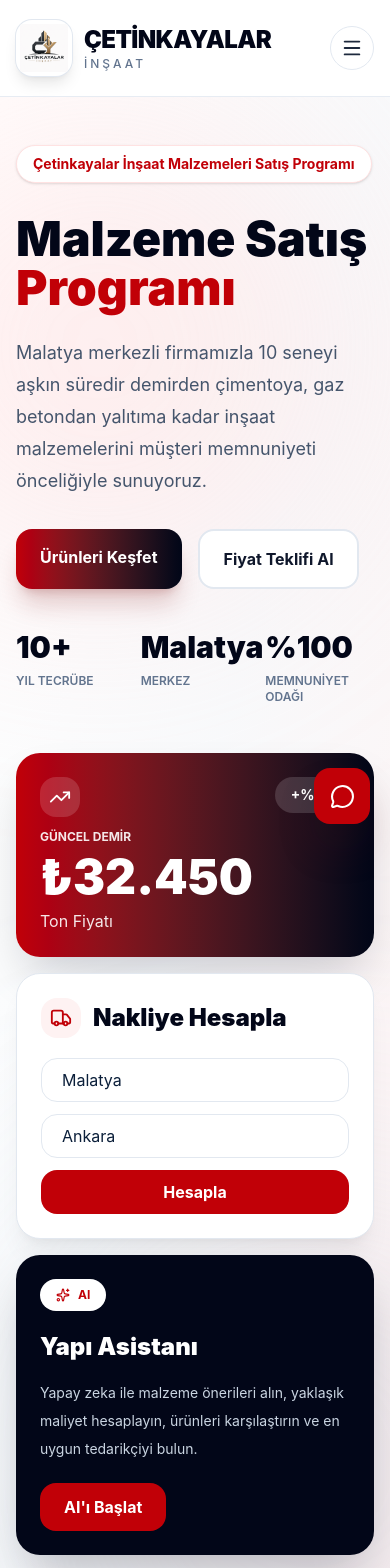
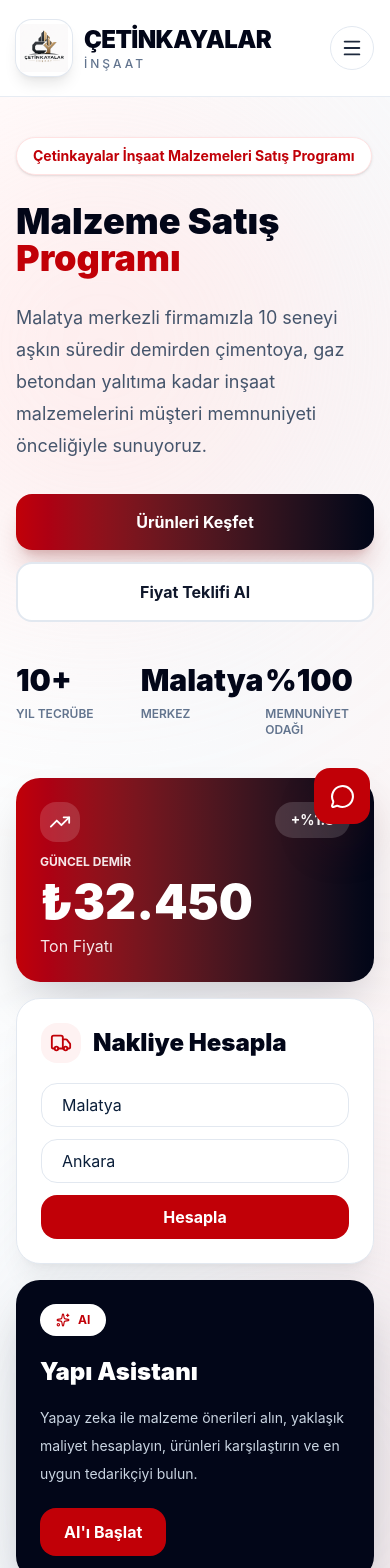
Before and after one commit to t6t2f7k87r-beep/cetinkaya-platform, a Next.js app: page / in a window 390 px wide. Shown: the top 1568 px of the page. Built offline with nearby package versions, Linux system fonts and the light colour scheme.

Commit message:
Polish animations and mobile layout

```diff
--- a/app/globals.css
+++ b/app/globals.css
@@ -79,3 +79,101 @@
     color: #ffffff;
   }
 }
+
+@layer utilities {
+  .reveal-up {
+    animation: reveal-up 680ms cubic-bezier(.2, .8, .2, 1) both;
+  }
+
+  .reveal-scale {
+    animation: reveal-scale 720ms cubic-bezier(.2, .8, .2, 1) both;
+  }
+
+  .soft-float {
+    animation: soft-float 7s ease-in-out infinite;
+  }
+
+  .interactive-lift {
+    transition:
+      transform 260ms ease,
+      box-shadow 260ms ease,
+      border-color 260ms ease,
+      background-color 260ms ease,
+      color 260ms ease;
+  }
+
+  .interactive-lift:hover {
+    transform: translateY(-4px);
+  }
+
+  .mobile-menu-panel {
+    animation: menu-drop 220ms ease both;
+    transform-origin: top;
+  }
+
+  @keyframes reveal-up {
+    from {
+      opacity: 0;
+      transform: translateY(18px);
+    }
+
+    to {
+      opacity: 1;
+      transform: translateY(0);
+    }
+  }
+
+  @keyframes reveal-scale {
+    from {
+      opacity: 0;
+      transform: translateY(14px) scale(.98);
+    }
+
+    to {
+      opacity: 1;
+      transform: translateY(0) scale(1);
+    }
+  }
+
+  @keyframes soft-float {
+    0%,
+    100% {
+      transform: translateY(0);
+    }
+
+    50% {
+      transform: translateY(-8px);
+    }
+  }
+
+  @keyframes menu-drop {
+    from {
+      opacity: 0;
+      transform: translateY(-8px) scaleY(.98);
+    }
+
+    to {
+      opacity: 1;
+      transform: translateY(0) scaleY(1);
+    }
+  }
+
+  @media (prefers-reduced-motion: reduce) {
+    .reveal-up,
+    .reveal-scale,
+    .soft-float,
+    .mobile-menu-panel {
+      animation: none;
+    }
+
+    .interactive-lift,
+    .interactive-lift:hover {
+      transform: none;
+      transition: none;
+    }
+
+    html {
+      scroll-behavior: auto;
+    }
+  }
+}
--- a/components/home/FeaturedProducts.tsx
+++ b/components/home/FeaturedProducts.tsx
@@ -18,14 +18,14 @@
   }, []);
 
   return (
-    <section className="bg-slate-50 py-24">
-      <div className="mx-auto max-w-7xl px-6">
-        <div className="mb-14">
+    <section className="bg-slate-50 py-16 sm:py-20 lg:py-24">
+      <div className="mx-auto max-w-7xl px-4 sm:px-6">
+        <div className="mb-10 reveal-up sm:mb-14">
           <span className="font-bold uppercase tracking-[0.3em] text-red-700">
             POPÜLER ÜRÜNLER
           </span>
 
-          <h2 className="mt-4 text-5xl font-black text-slate-950">
+          <h2 className="mt-4 text-3xl font-black text-slate-950 sm:text-5xl">
             En Çok Tercih Edilenler
           </h2>
 
@@ -34,11 +34,12 @@
           </p>
         </div>
 
-        <div className="grid gap-8 md:grid-cols-2 xl:grid-cols-4">
-          {featuredProducts.map((product) => (
+        <div className="grid gap-5 sm:gap-6 md:grid-cols-2 xl:grid-cols-4">
+          {featuredProducts.map((product, index) => (
             <ProductCard
               key={product.id}
               product={product}
+              index={index}
             />
           ))}
         </div>
--- a/components/home/hero/Hero.tsx
+++ b/components/home/hero/Hero.tsx
@@ -11,8 +11,8 @@
     <section className="relative overflow-hidden bg-gradient-to-br from-white via-slate-50 to-red-50">
       <BackgroundGlow />
 
-      <div className="relative z-10 mx-auto grid min-h-[calc(100vh-96px)] w-full max-w-6xl items-center gap-12 px-4 py-12 sm:px-6 lg:grid-cols-[minmax(0,1fr)_minmax(360px,460px)] lg:gap-14 lg:px-8 lg:py-14 xl:gap-16">
-        <div className="max-w-2xl">
+      <div className="relative z-10 mx-auto grid min-h-[calc(100svh-96px)] w-full max-w-6xl items-center gap-10 px-4 py-10 sm:px-6 sm:py-12 lg:grid-cols-[minmax(0,1fr)_minmax(360px,460px)] lg:gap-14 lg:px-8 lg:py-14 xl:gap-16">
+        <div className="max-w-2xl reveal-up">
           <HeroBadge />
           <HeroHeading />
           <HeroDescription />
--- a/components/home/hero/HeroButtons.tsx
+++ b/components/home/hero/HeroButtons.tsx
@@ -2,18 +2,18 @@
 
 export default function HeroButtons() {
   return (
-    <div className="mt-8 flex flex-wrap gap-4 lg:mt-10">
+    <div className="mt-8 grid gap-3 sm:flex sm:flex-wrap sm:gap-4 lg:mt-10">
 
       <Link
         href="/urunler"
-        className="rounded-2xl bg-gradient-to-r from-red-700 to-slate-950 px-6 py-4 text-base font-bold text-white shadow-xl shadow-red-900/20 transition duration-300 hover:-translate-y-1 hover:shadow-2xl sm:px-8 sm:text-lg"
+        className="interactive-lift rounded-2xl bg-gradient-to-r from-red-700 to-slate-950 px-6 py-4 text-center text-base font-bold text-white shadow-xl shadow-red-900/20 sm:px-8 sm:text-lg"
       >
         Ürünleri Keşfet
       </Link>
 
       <Link
         href="/teklif"
-        className="rounded-2xl border-2 border-slate-200 bg-white px-6 py-4 text-base font-bold text-slate-900 transition duration-300 hover:border-red-700 hover:text-red-700 sm:px-8 sm:text-lg"
+        className="interactive-lift rounded-2xl border-2 border-slate-200 bg-white px-6 py-4 text-center text-base font-bold text-slate-900 hover:border-red-700 hover:text-red-700 sm:px-8 sm:text-lg"
       >
         Fiyat Teklifi Al
       </Link>
--- a/components/home/hero/HeroHeading.tsx
+++ b/components/home/hero/HeroHeading.tsx
@@ -1,6 +1,6 @@
 export default function HeroHeading() {
   return (
-    <h1 className="mt-8 text-5xl font-black leading-[1.02] text-slate-950 sm:text-6xl lg:mt-10 lg:text-7xl">
+    <h1 className="mt-7 text-4xl font-black leading-[1.04] text-slate-950 sm:mt-8 sm:text-6xl lg:mt-10 lg:text-7xl">
       Malzeme Satış
       <br />
       <span className="text-red-700">
--- a/components/home/hero/HeroRight.tsx
+++ b/components/home/hero/HeroRight.tsx
@@ -5,9 +5,17 @@
 export default function HeroRight() {
   return (
     <div className="w-full max-w-[460px] space-y-4 justify-self-center lg:justify-self-end">
-      <SteelPriceCard />
-      <TransportCard />
-      <AiCard />
+      <div className="reveal-scale" style={{ animationDelay: "120ms" }}>
+        <div className="soft-float">
+          <SteelPriceCard />
+        </div>
+      </div>
+      <div className="reveal-scale" style={{ animationDelay: "220ms" }}>
+        <TransportCard />
+      </div>
+      <div className="reveal-scale" style={{ animationDelay: "320ms" }}>
+        <AiCard />
+      </div>
     </div>
   );
 }
--- a/components/home/products/ProductCard.tsx
+++ b/components/home/products/ProductCard.tsx
@@ -6,18 +6,22 @@
 
 type Props = {
   product: Product;
+  index?: number;
 };
 
-export default function ProductCard({ product }: Props) {
+export default function ProductCard({ product, index = 0 }: Props) {
   return (
-    <article className="group overflow-hidden rounded-3xl border border-slate-200 bg-white transition-all duration-300 hover:-translate-y-2 hover:shadow-2xl hover:shadow-slate-950/10">
+    <article
+      className="group reveal-scale interactive-lift overflow-hidden rounded-3xl border border-slate-200 bg-white hover:border-red-100 hover:shadow-2xl hover:shadow-slate-950/10"
+      style={{ animationDelay: `${Math.min(index, 8) * 70}ms` }}
+    >
       <div className="relative aspect-[4/3] overflow-hidden bg-slate-100">
         <Image
           src={product.image}
           alt={product.name}
           fill
           sizes="(min-width: 1280px) 25vw, (min-width: 768px) 50vw, 100vw"
-          className="object-cover transition duration-500 group-hover:scale-105"
+          className="object-cover transition duration-700 ease-out group-hover:scale-105"
         />
 
         <div className="absolute left-4 top-4 flex flex-wrap gap-2">
@@ -57,7 +61,7 @@
           </div>
         </div>
 
-        <div className="mt-8 flex items-end justify-between">
+        <div className="mt-8 flex items-end justify-between gap-4">
           <div>
             <p className="text-sm text-slate-500">
               Başlangıç
@@ -74,7 +78,7 @@
 
           <Link
             href={`/urunler?kategori=${encodeURIComponent(product.category)}`}
-            className="flex h-12 w-12 items-center justify-center rounded-2xl bg-slate-950 text-white transition group-hover:scale-110 group-hover:bg-red-700"
+            className="flex h-12 w-12 shrink-0 items-center justify-center rounded-2xl bg-slate-950 text-white transition duration-300 group-hover:scale-110 group-hover:bg-red-700"
             aria-label={`${product.name} detayına git`}
           >
             <ArrowRight size={20} />
--- a/components/layout/MobileNav.tsx
+++ b/components/layout/MobileNav.tsx
@@ -24,14 +24,14 @@
       <button
         type="button"
         onClick={() => setIsOpen((value) => !value)}
-        className="flex h-11 w-11 items-center justify-center rounded-xl border border-slate-200 text-slate-800"
+        className="interactive-lift flex h-11 w-11 items-center justify-center rounded-xl border border-slate-200 text-slate-800"
         aria-label={isOpen ? "Menüyü kapat" : "Menüyü aç"}
       >
         <Icon size={22} />
       </button>
 
       {isOpen ? (
-        <div className="absolute left-0 top-24 w-full border-b border-slate-200 bg-white px-4 py-5 shadow-xl shadow-slate-950/10 sm:px-6">
+        <div className="mobile-menu-panel absolute left-0 top-24 w-full border-b border-slate-200 bg-white px-4 py-5 shadow-xl shadow-slate-950/10 sm:px-6">
           <nav className="grid gap-2">
             {links.map((item) => (
               <Link
```
